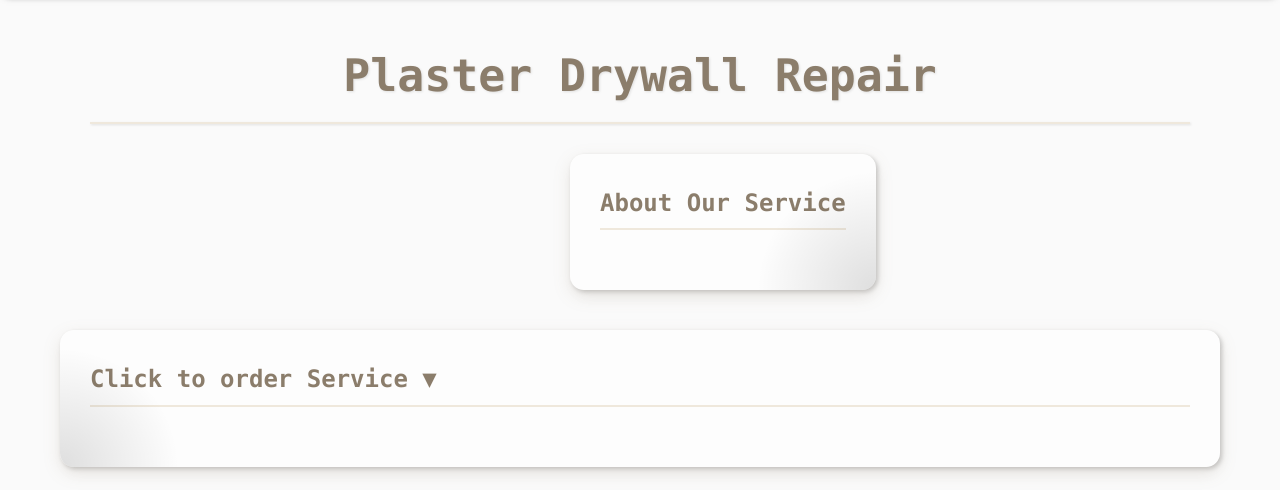
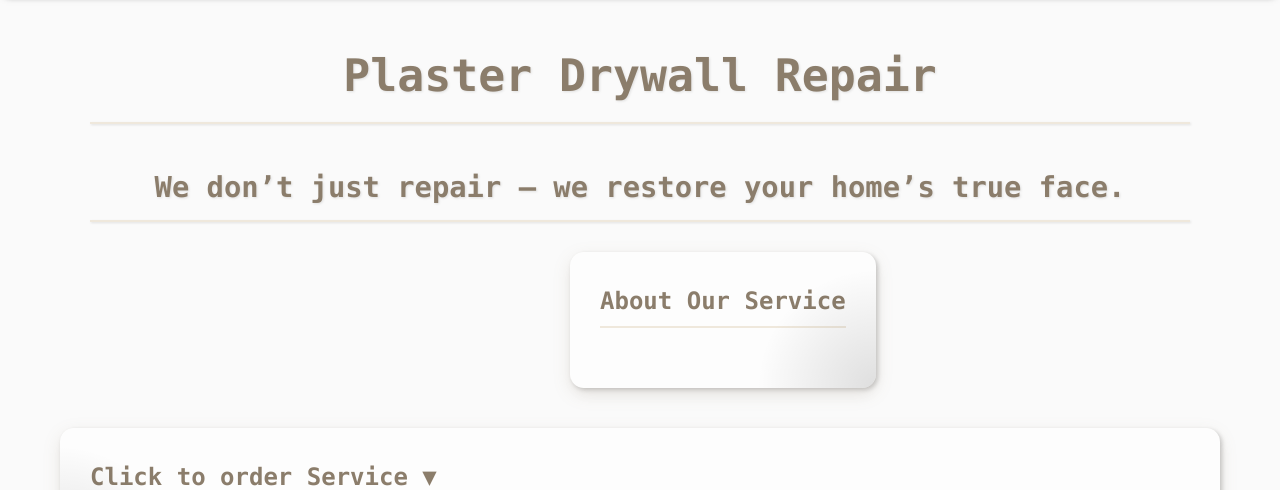
Before and after one commit to TumashenkaAliaksandr/cc, a Django app: page / in a window 1280 px wide. Shown: the part 94-584 px from the top of the page. Run offline with Django 5.2, Linux system fonts and the light colour scheme; data that the repository does not hold is empty; some libraries are stand-ins or nearby versions.

Commit message:
added new styles, link

```diff
--- a/templates/main/base.html
+++ b/templates/main/base.html
@@ -16,7 +16,7 @@
 
 
 <div class="topbar-strip">
-  <a href="/some-link" class="strip-link">🚀 Upgrade Your Home with Confide Construction – See Our Latest Projects! 👇🏻</a>
+  <a href="/#orderFormToggle" class="strip-link">🚀 Upgrade Your Home with Confide Construction – See Our Latest Projects! 👇🏻</a>
 </div>
 <!-- Топ-бар с логотипом слева и контактами справа -->
 <header class="topbar">
--- a/webapp/static/webapp/css/mobile.css
+++ b/webapp/static/webapp/css/mobile.css
@@ -82,6 +82,18 @@ h1, .service-title {
     margin: 20px 0 15px 0;
     padding: 0 5px;
     text-align: center;
+}
+
+.service-title-p{
+    text-align: center;
+    font-weight: 700;
+    font-size: 1.1rem!important;
+    color: #8b7d6b;
+    margin: 40px auto 30px auto;
+    border-bottom: 2px solid #efe8dc;
+    padding-bottom: 10px;
+    max-width: 1100px;
+    filter: drop-shadow(1px 1px 1px rgba(0, 0, 0, 0.1));
 }
 
 h2, .about-title {
--- a/webapp/static/webapp/css/style.css
+++ b/webapp/static/webapp/css/style.css
@@ -251,6 +251,18 @@ body {
     text-align: center;
     font-weight: 700;
     font-size: 2.8rem;
+    color: #8b7d6b;
+    margin: 40px auto 30px auto;
+    border-bottom: 2px solid #efe8dc;
+    padding-bottom: 10px;
+    max-width: 1100px;
+    filter: drop-shadow(1px 1px 1px rgba(0, 0, 0, 0.1));
+}
+
+.service-title-p{
+    text-align: center;
+    font-weight: 700;
+    font-size: 1.8rem;
     color: #8b7d6b;
     margin: 40px auto 30px auto;
     border-bottom: 2px solid #efe8dc;
--- a/webapp/templates/webapp/index.html
+++ b/webapp/templates/webapp/index.html
@@ -4,6 +4,7 @@
 {% block content %}
 <!-- Название услуги -->
 <h1 class="service-title">Plaster Drywall Repair</h1>
+<p class="service-title-p">We don’t just repair — we restore your home’s true face.</p>
 
 <main class="container">
   <div class="photo-gallery">
```
